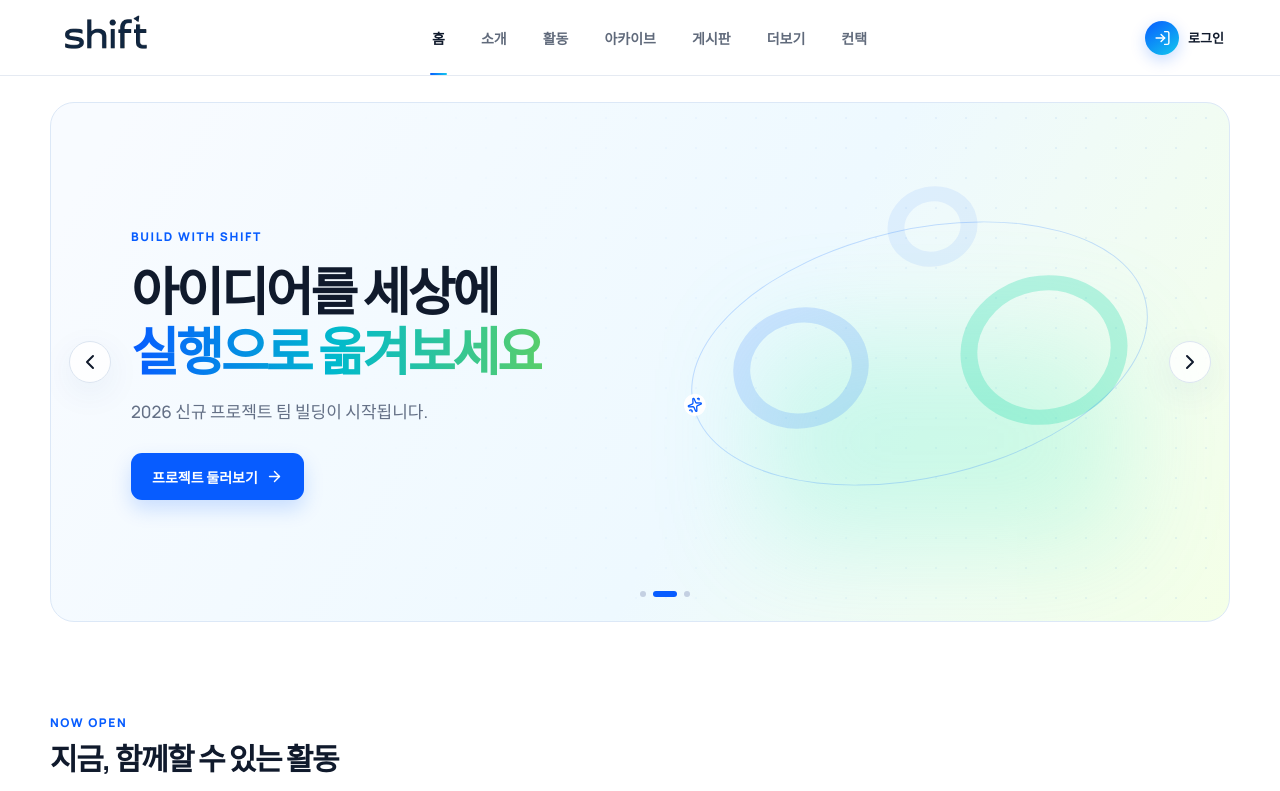
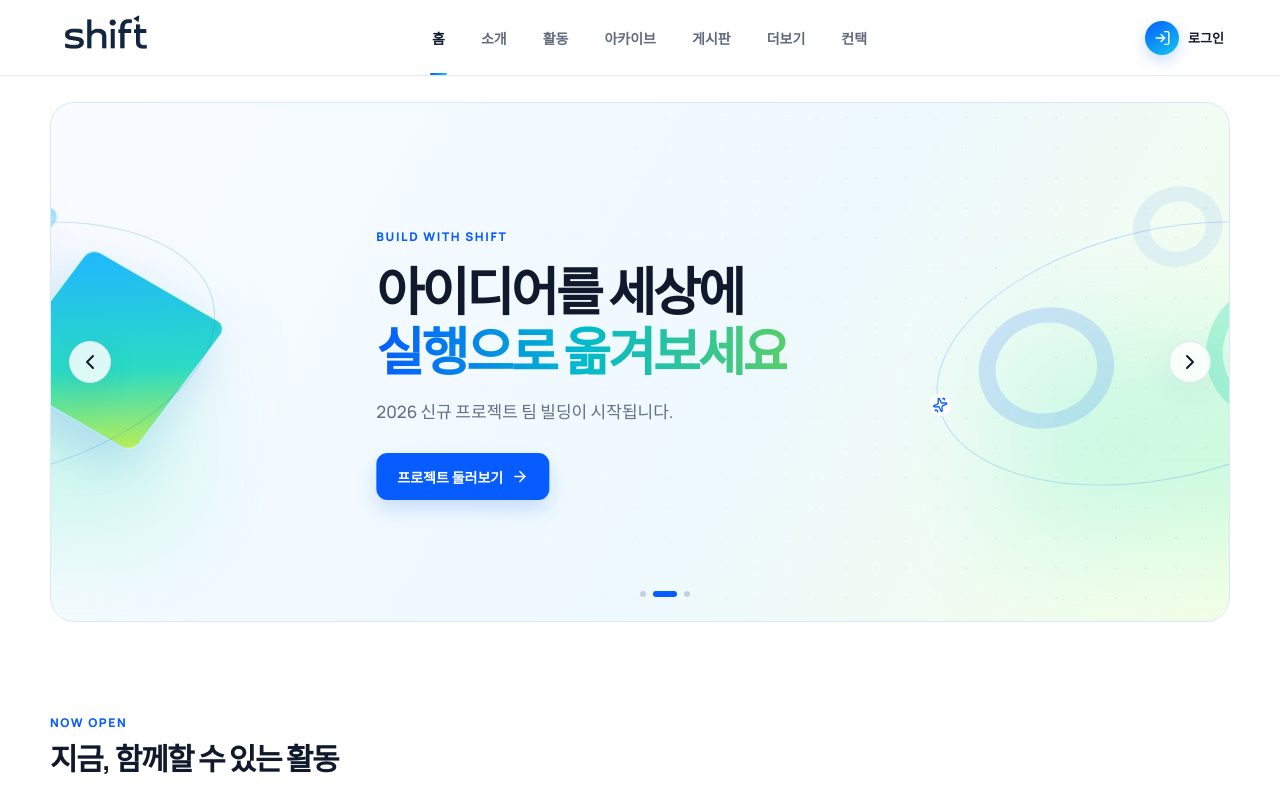
Before and after one commit to dhc-shift/shift-website, a React (Vite) app: page / in a window 1280 px wide. Shown: the top 791 px of the page. Built offline with nearby package versions, Linux system fonts and the light colour scheme; no server answers; the database is empty.

Commit message:
Make hero banner slide smoothly with a horizontal track
Co-Authored-By: Claude Fable 5 <noreply@anthropic.com>

```diff
--- a/src/pages/Home.jsx
+++ b/src/pages/Home.jsx
@@ -10,17 +10,25 @@ export default function Home({ setPage, notices = [] }) {
     { eyebrow: 'SHIFT CONNECT', title: <>배움과 경험이 만나는<br/><em>커뮤니티의 하루</em></>, text: '9월, SHIFT 네트워킹 데이에 초대합니다.', cta: '행사 확인하기', art: 'network' }
   ];
   const [slide, setSlide] = useState(0);
-  useEffect(() => { const t = setInterval(() => setSlide(s => (s + 1) % slides.length), 5500); return () => clearInterval(t); }, []);
-  const s = slides[slide];
+  const [paused, setPaused] = useState(false);
+  useEffect(() => {
+    if (paused) return;
+    const t = setInterval(() => setSlide(s => (s + 1) % slides.length), 5500);
+    return () => clearInterval(t);
+  }, [paused]);
   const recentNotices = notices.slice(0, 4);
   return <>
     <section className="hero container">
-      <div className="hero-panel">
-        <div className="hero-copy"><span className="eyebrow">{s.eyebrow}</span><h1>{s.title}</h1><p>{s.text}</p><Button onClick={() => setPage(slide === 1 ? 'activities' : slide === 2 ? 'activities' : 'more')}>{s.cta}<ArrowRight size={17}/></Button></div>
-        <HeroArt variant={s.art}/>
-        <button className="slider-arrow left" onClick={() => setSlide((slide + slides.length - 1) % slides.length)}><ChevronLeft/></button>
-        <button className="slider-arrow right" onClick={() => setSlide((slide + 1) % slides.length)}><ChevronRight/></button>
-        <div className="slider-dots">{slides.map((_, i) => <button key={i} className={i === slide ? 'on' : ''} onClick={() => setSlide(i)}/>)}</div>
+      <div className="hero-panel" onMouseEnter={() => setPaused(true)} onMouseLeave={() => setPaused(false)}>
+        <div className="hero-track" style={{ transform: `translateX(-${slide * 100}%)` }}>
+          {slides.map((s, i) => <div className="hero-slide" key={i} aria-hidden={i !== slide}>
+            <div className="hero-copy"><span className="eyebrow">{s.eyebrow}</span><h1>{s.title}</h1><p>{s.text}</p><Button onClick={() => setPage(i === 0 ? 'more' : 'activities')}>{s.cta}<ArrowRight size={17}/></Button></div>
+            <HeroArt variant={s.art}/>
+          </div>)}
+        </div>
+        <button className="slider-arrow left" onClick={() => setSlide((slide + slides.length - 1) % slides.length)} aria-label="이전 배너"><ChevronLeft/></button>
+        <button className="slider-arrow right" onClick={() => setSlide((slide + 1) % slides.length)} aria-label="다음 배너"><ChevronRight/></button>
+        <div className="slider-dots">{slides.map((_, i) => <button key={i} className={i === slide ? 'on' : ''} onClick={() => setSlide(i)} aria-label={`배너 ${i + 1}`}/>)}</div>
       </div>
     </section>
     <section className="section container">
```
Also changed, not shown: src/styles.css.
